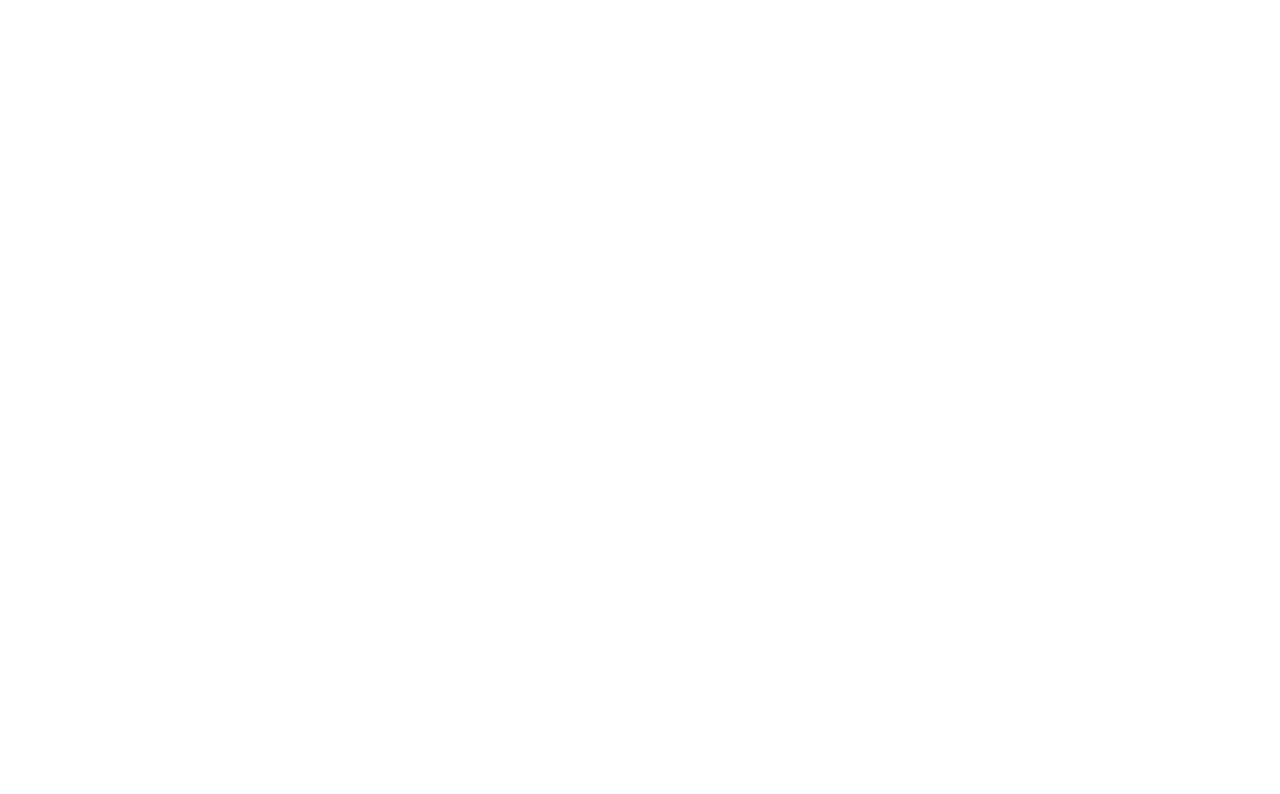
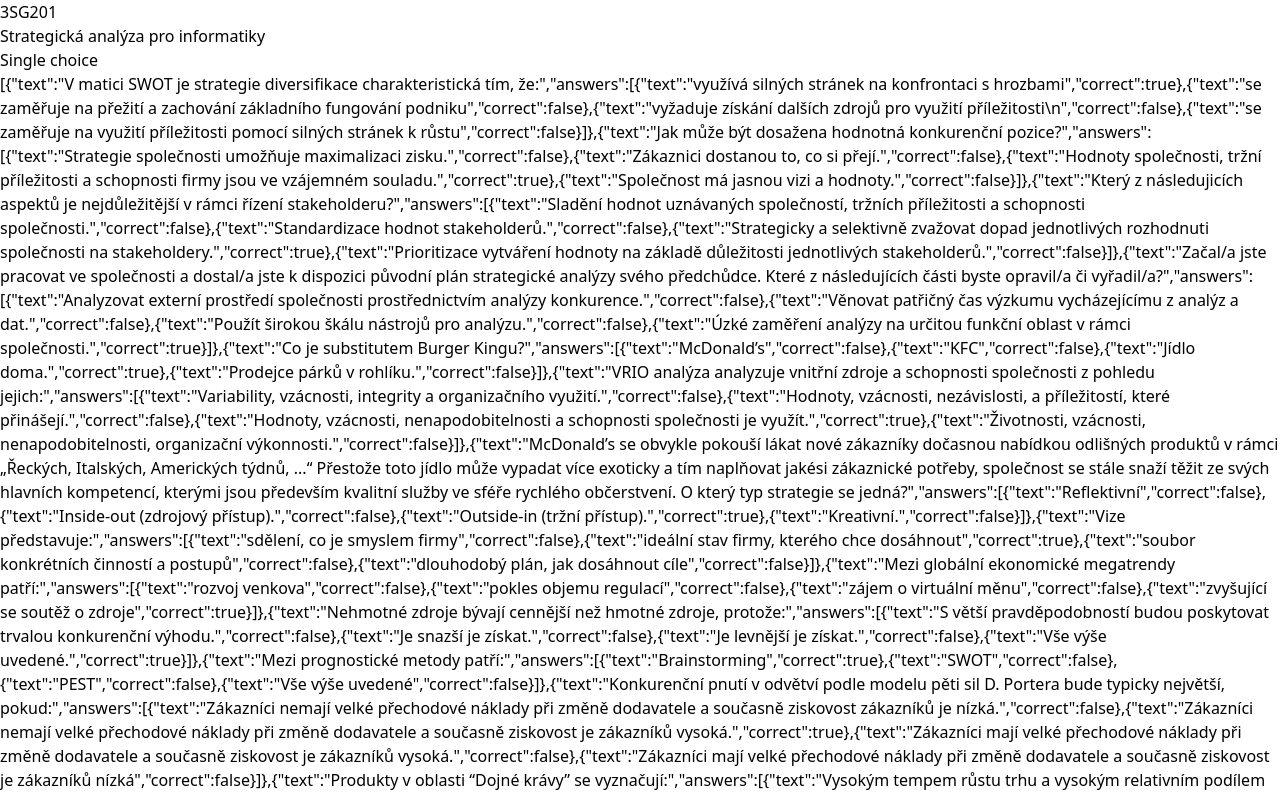
Before and after one commit to jirkavrba/vse-tester, a Next.js app: page /tester/3sg201 in a window 1280 px wide. Shown: the top 794 px of the page. Built offline with nearby package versions, Linux system fonts and the light colour scheme.

Commit message:
Implement dynamically importing question data

```diff
--- a/src/pages/tester/[subject].tsx
+++ b/src/pages/tester/[subject].tsx
@@ -24,6 +24,9 @@
     return (
         <ApplicationLayout>
             <div>{subject}</div>
+            <div>{name}</div>
+            <div>{multichoice ? "Multichoice" : "Single choice"}</div>
+            <div>{JSON.stringify(questions)}</div>
         </ApplicationLayout>
     );
 };
@@ -42,17 +45,16 @@
     };
 };
 
-export const getStaticProps: GetStaticProps<TesterProps> = async (
-    context: GetStaticPropsContext
-) => {
+export const getStaticProps: GetStaticProps<TesterProps> = async (context: GetStaticPropsContext) => {
     const { params } = context;
+    const source = await import(`../../questions/${params?.subject}.json`);
 
     return {
         props: {
-            name: "",
-            subject: "",
-            multichoice: false,
-            questions: [],
+            name: source.name,
+            subject: source.code,
+            multichoice: source.multichoice,
+            questions: source.questions,
         },
     };
 };
```
Also changed, not shown: src/questions/11f201.json (renamed from public/questions/11f201.json), src/questions/3sg201.json (renamed from public/questions/3sg201.json), src/questions/4it115.json (renamed from public/questions/4it115.json), src/questions/4sa310.json (renamed from public/questions/4sa310.json), src/questions/4st204.json (renamed from public/questions/4st204.json).
